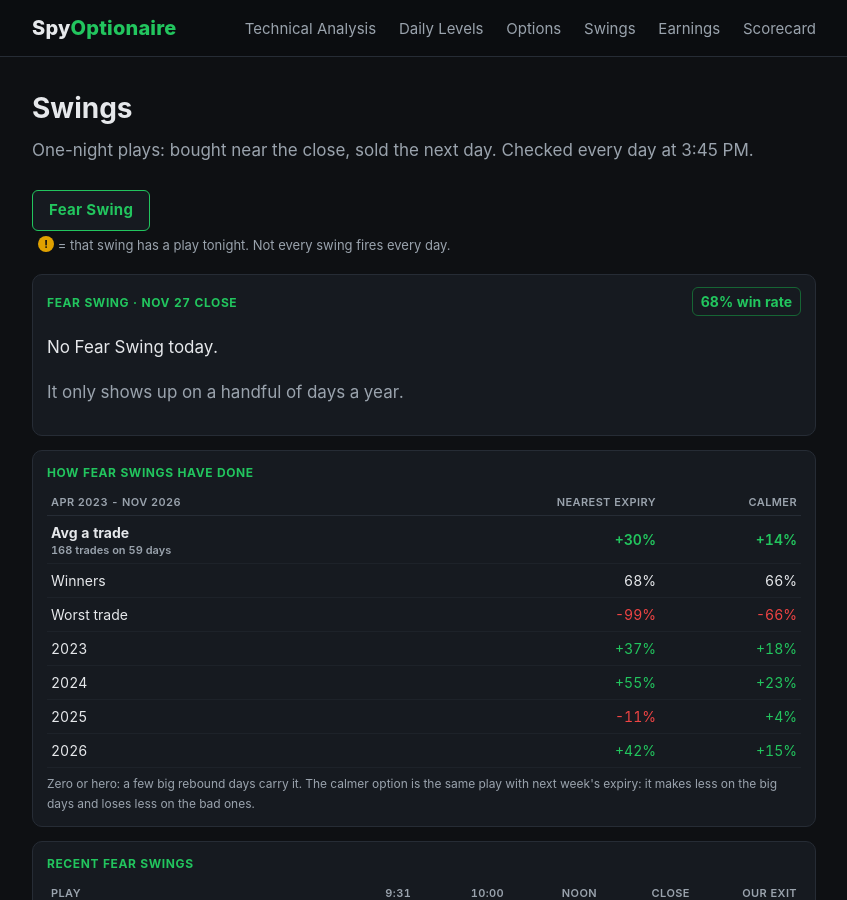
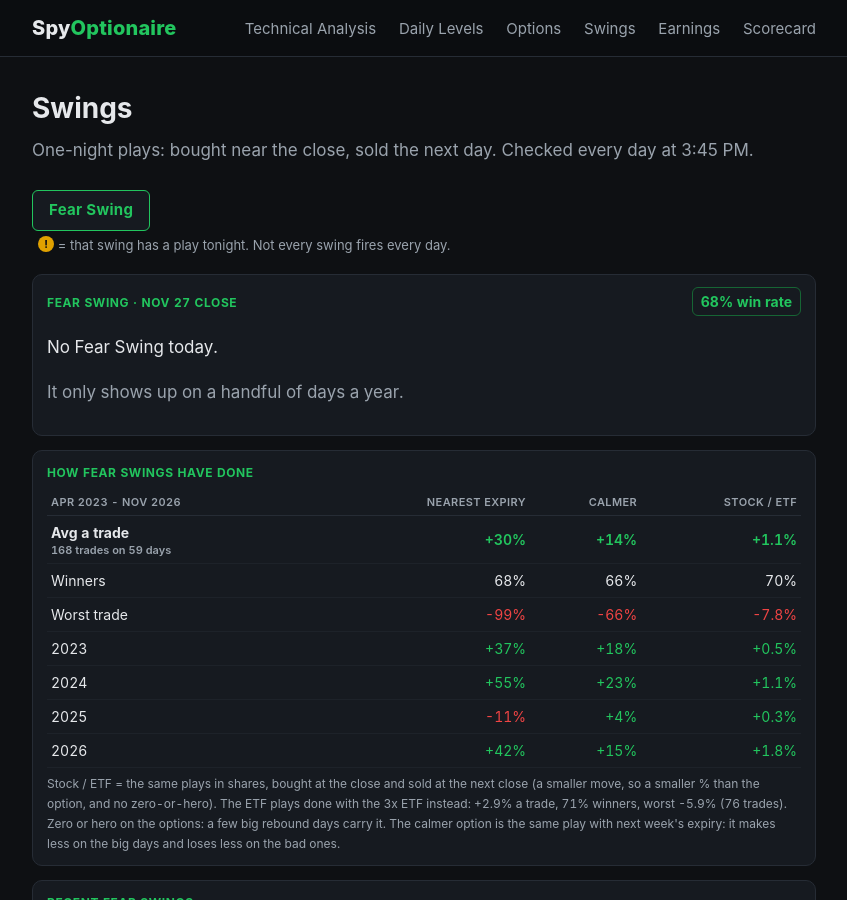
Before and after one commit to SpyOptionaire/spyoptionaire.github.io, a Jekyll site: the page built from swings.html, in a window 1280 px wide and 900 px high. Shown: the whole window, without its empty margins (216-1063 px from the left). Built offline with Jekyll 4.4.1, drawn with Linux system fonts in a browser that asks for light colours.

Commit message:
Swings: Fear Swing record adds the stock / ETF version (+1.1% a trade, 70% winners) and the 3x ETF note; each play shows its stock / ETF play. Earnings: Earnings Swing on real option prices (nearest, calmer, stock)
Co-Authored-By: Claude Opus 5.5 <noreply@anthropic.com>
Claude-Session: https://claude.ai/code/session_01EnXCpuWUg6oc66XeZWqt4P

```diff
--- /dev/null
+++ b/_data/earnings_options.json
@@ -0,0 +1,47 @@
+{
+ "period": "Apr 2023 - Nov 2026",
+ "n_near": 63,
+ "n_calm": 88,
+ "n_stock": 89,
+ "near": {
+  "avg": 5,
+  "win": 71,
+  "worst": 100
+ },
+ "calm": {
+  "avg": 5,
+  "win": 66,
+  "worst": 100
+ },
+ "stock": {
+  "avg": 1.9,
+  "win": 62,
+  "worst": 19.1
+ },
+ "years": [
+  {
+   "y": "2023",
+   "v": 20,
+   "c": 14,
+   "s": 1.7
+  },
+  {
+   "y": "2024",
+   "v": 5,
+   "c": 4,
+   "s": 3.1
+  },
+  {
+   "y": "2025",
+   "v": -3,
+   "c": 8,
+   "s": 0.3
+  },
+  {
+   "y": "2026",
+   "v": -4,
+   "c": -8,
+   "s": 1.3
+  }
+ ]
+}
--- a/_data/swing_options.json
+++ b/_data/swing_options.json
@@ -12,22 +12,26 @@
    {
     "y": "2023",
     "v": 37,
-    "c": 18
+    "c": 18,
+    "s": 0.5
    },
    {
     "y": "2024",
     "v": 55,
-    "c": 23
+    "c": 23,
+    "s": 1.1
    },
    {
     "y": "2025",
     "v": -11,
-    "c": 4
+    "c": 4,
+    "s": 0.3
    },
    {
     "y": "2026",
     "v": 42,
-    "c": 15
+    "c": 15,
+    "s": 1.8
    }
   ],
   "winrate": "68%",
@@ -35,6 +39,26 @@
    "avg": 14,
    "win": 66,
    "worst": 66
+  },
+  "stock": {
+   "avg": 1.1,
+   "win": 70,
+   "worst": 7.8
+  },
+  "lev": {
+   "n": 76,
+   "avg": 2.9,
+   "win": 71,
+   "worst": 5.9
+  },
+  "lev_map": {
+   "SPY": "UPRO",
+   "QQQ": "TQQQ",
+   "IWM": "TNA",
+   "DIA": "UDOW",
+   "SMH": "SOXL",
+   "XLF": "FAS",
+   "TLT": "TMF"
   }
  },
  "watch": {
--- a/swings.html
+++ b/swings.html
@@ -30,6 +30,7 @@ permalink: /swings/
           <tr><td>Stock</td><td>{{ x.price }}</td></tr>
           <tr><td>Option <i>{{ x.contract }}</i></td><td>{% if x.option %}{{ x.option }}{% else %}<span class="muted">at 3:45 PM</span>{% endif %}</td></tr>
           <tr><td>Calmer option <i>at the money, next week's expiry</i></td><td>{% if x.option_week %}{{ x.option_week }}{% else %}<span class="muted">at 3:45 PM</span>{% endif %}</td></tr>
+          {% assign lev = O.fear.lev_map[x.ticker] %}<tr><td>Stock / ETF play</td><td>{{ x.ticker }} shares{% if lev %} (or {{ lev }}, the 3x ETF){% endif %}, in near the close, out the next day</td></tr>
           {% if x.max_option %}<tr><td>Skip it if</td><td>the option costs over ${{ x.max_option }}, or its spread is wider than {{ x.max_spread_pct | default: 5 }}%</td></tr>{% endif %}
         </tbody>
       </table>
@@ -44,15 +45,15 @@ permalink: /swings/
 <div class="card" data-s="fear">
   <span class="k">How Fear Swings have done</span>
   <table class="lad">
-    <thead><tr><th>{{ O.period }}</th><th>Nearest expiry</th><th>Calmer</th></tr></thead>
+    <thead><tr><th>{{ O.period }}</th><th>Nearest expiry</th><th>Calmer</th><th>Stock / ETF</th></tr></thead>
     <tbody>
-      <tr class="tot"><td><b>Avg a trade</b> <i>{{ O.fear.trades }} trades on {{ O.fear.days }} days</i></td><td class="up">+{{ O.fear.avg }}%</td><td class="up">+{{ O.fear.calm.avg }}%</td></tr>
-      <tr><td>Winners</td><td>{{ O.fear.win }}%</td><td>{{ O.fear.calm.win }}%</td></tr>
-      <tr><td>Worst trade</td><td class="dn">-{{ O.fear.worst }}%</td><td class="dn">-{{ O.fear.calm.worst }}%</td></tr>
-      {% for y in O.fear.years %}<tr><td>{{ y.y }}</td><td class="{% if y.v >= 0 %}up{% else %}dn{% endif %}">{% if y.v >= 0 %}+{% endif %}{{ y.v }}%</td><td class="{% if y.c >= 0 %}up{% else %}dn{% endif %}">{% if y.c >= 0 %}+{% endif %}{{ y.c }}%</td></tr>{% endfor %}
+      <tr class="tot"><td><b>Avg a trade</b> <i>{{ O.fear.trades }} trades on {{ O.fear.days }} days</i></td><td class="up">+{{ O.fear.avg }}%</td><td class="up">+{{ O.fear.calm.avg }}%</td><td class="up">+{{ O.fear.stock.avg }}%</td></tr>
+      <tr><td>Winners</td><td>{{ O.fear.win }}%</td><td>{{ O.fear.calm.win }}%</td><td>{{ O.fear.stock.win }}%</td></tr>
+      <tr><td>Worst trade</td><td class="dn">-{{ O.fear.worst }}%</td><td class="dn">-{{ O.fear.calm.worst }}%</td><td class="dn">-{{ O.fear.stock.worst }}%</td></tr>
+      {% for y in O.fear.years %}<tr><td>{{ y.y }}</td><td class="{% if y.v >= 0 %}up{% else %}dn{% endif %}">{% if y.v >= 0 %}+{% endif %}{{ y.v }}%</td><td class="{% if y.c >= 0 %}up{% else %}dn{% endif %}">{% if y.c >= 0 %}+{% endif %}{{ y.c }}%</td><td class="{% if y.s >= 0 %}up{% else %}dn{% endif %}">{% if y.s >= 0 %}+{% endif %}{{ y.s }}%</td></tr>{% endfor %}
     </tbody>
   </table>
-  <p class="asof">Zero or hero: a few big rebound days carry it. The calmer option is the same play with next week's expiry: it makes less on the big days and loses less on the bad ones.</p>
+  <p class="asof">Stock / ETF = the same plays in shares, bought at the close and sold at the next close (a smaller move, so a smaller % than the option, and no zero-or-hero). The ETF plays done with the 3x ETF instead: +{{ O.fear.lev.avg }}% a trade, {{ O.fear.lev.win }}% winners, worst -{{ O.fear.lev.worst }}% ({{ O.fear.lev.n }} trades). Zero or hero on the options: a few big rebound days carry it. The calmer option is the same play with next week's expiry: it makes less on the big days and loses less on the bad ones.</p>
 </div>
 
 <div class="card" data-s="fear">
```
Also changed, not shown: earnings.html (+15 -0 lines).
